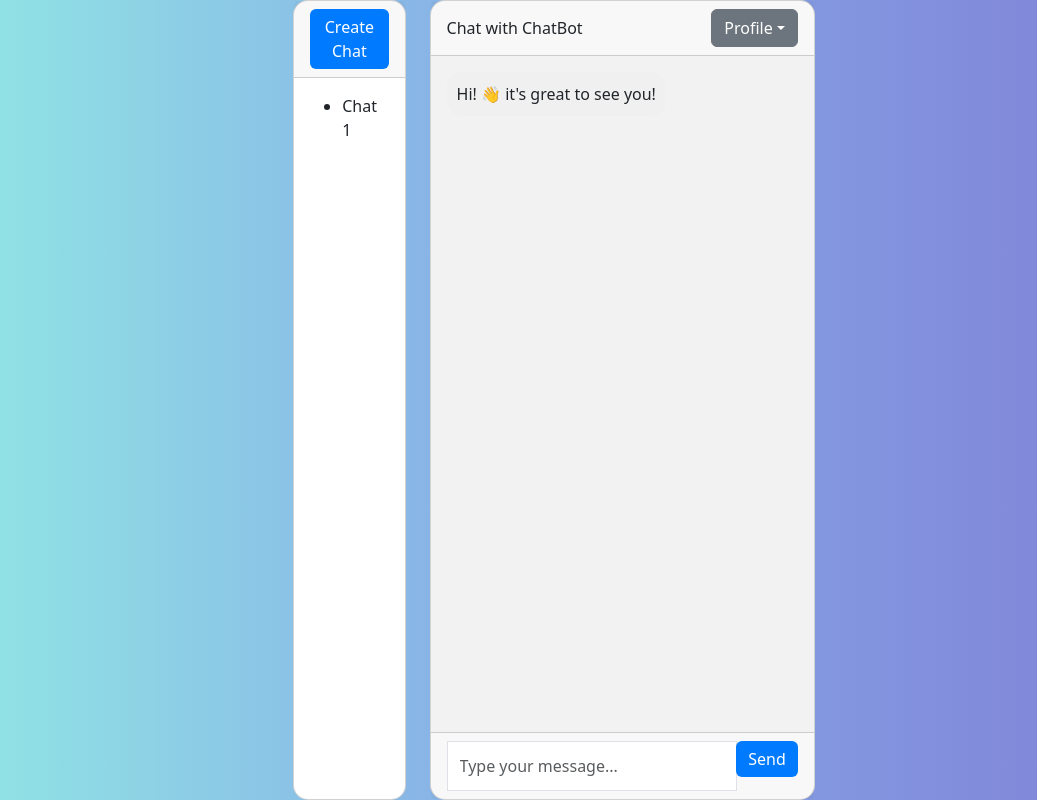
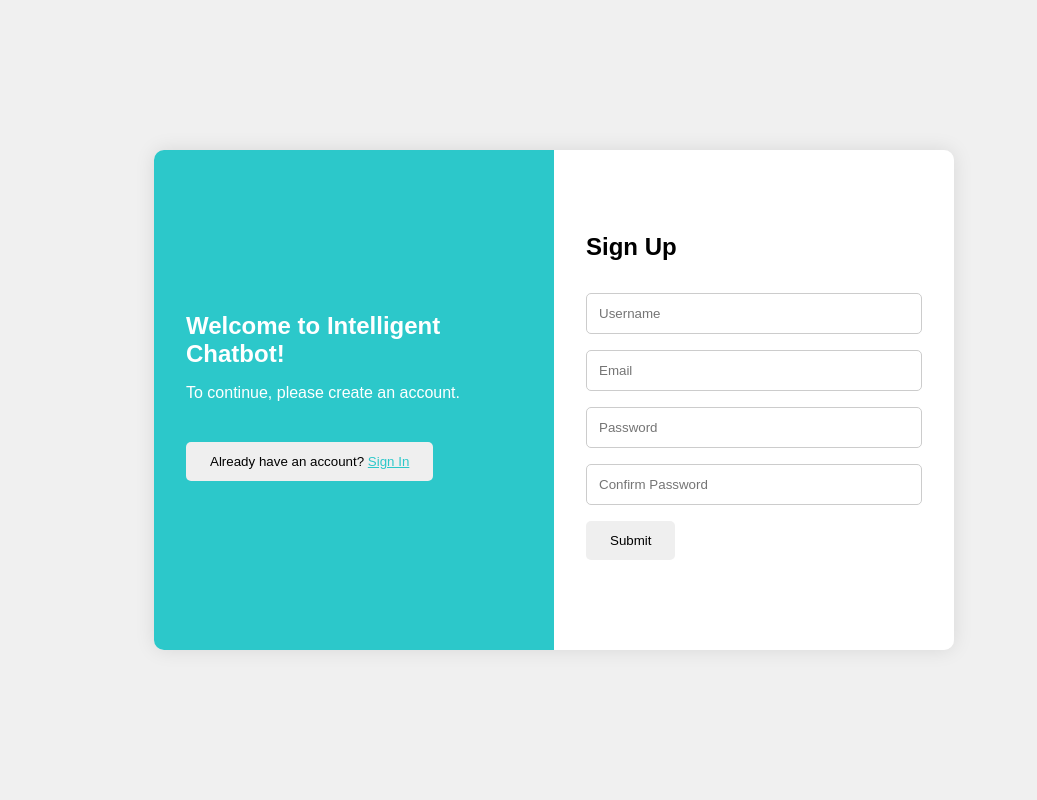
Before and after one commit to SAUGO360-Internship-Project/FrontEnd_Chatbot, a React (Create React App) app in the folder intel-chatbot-frontend/: page /chat in a window 1280 px wide. Shown: the whole page, without its empty margins (86-1123 px from the left). Built offline with nearby package versions, Linux system fonts and the light colour scheme.

Commit message:
connected the sign up/in endpoints and created routes for pages navigation

```diff
--- a/intel-chatbot-frontend/src/App.js
+++ b/intel-chatbot-frontend/src/App.js
@@ -1,76 +1,153 @@
-// import React, { useState } from 'react';
-// import './App.css';
+import React, { useState } from 'react';
+import './App.css';
+import { useNavigate } from 'react-router-dom';
+import { getUserToken, saveUserToken, saveUserName, getUserName } from "./localStorage";
 
-// function App(){
-//   let  [isSignUp, setIsSignUp] = useState(true);
+export var SERVER_URL = 'http://127.0.0.1:5000'
 
-//   const toggleForm = () => {
-//     setIsSignUp(!isSignUp);
-//   };
+export function validateEmail(email) {
+  const emailRegex = /^[^\s@]+@[^\s@]+\.[^\s@]+$/;
+  return emailRegex.test(email);
+}
 
-//   return (
-//     <div className="container">
-//       <div className={`form-container ${isSignUp ? 'sign-up-mode' : 'login-mode'}`}>
-//         <div className="left-panel">
-//           <div className="content">
-//             {isSignUp ? (
-//               <>
-//                 <h2>Welcome to Intelligent Chatbot!</h2>
-//                 <p>To continue, please create an account.</p>
-//                 <button onClick={toggleForm}>
-//                   Already have an account? <span>Sign In</span>
-//                 </button>
-//               </>
-//             ) : (
-//               <>
-//                 <h2>Don't have an account yet?</h2>
-//                 <p>Please sign up to continue.</p>
-//                 <button onClick={toggleForm}>
-//                   <span>Sign Up</span>
-//                 </button>
-//               </>
-//             )}
-//           </div>
-//         </div>
-//         <div className="right-panel">
-//           {isSignUp ? (
-//             <form className="sign-up-form">
-//               <h2>Sign Up</h2>
-//               <input type="text" placeholder="Username" required />
-//               <input type="email" placeholder="Email" required />
-//               <input type="password" placeholder="Password" required />
-//               <button type="submit">Submit</button>
-//             </form>
-//           ) : (
-//             <form className="login-form">
-//               <h2>Sign In</h2>
-//               <input type="text" placeholder="Username" required />
-//               <input type="password" placeholder="Password" required />
-//               <button type="submit">Submit</button>
-//             </form>
-//           )}
-//         </div>
-//       </div>
-//     </div>
-//   );
-// };
+export function validatePassword(password) {
+  const uppercaseRegex = /[A-Z]/;
+  const lowercaseRegex = /[a-z]/;
+  const numberRegex = /\d/;
+  const specialCharRegex = /[!@#$%^&*()_+\-=\[\]{};':"\\|,.<>\/?]+/;
+  return (
+    uppercaseRegex.test(password) &&
+    lowercaseRegex.test(password) &&
+    numberRegex.test(password) &&
+    specialCharRegex.test(password)
+  );
+}
 
-// export default App;
-
-
-import React, { useState } from 'react';
-import { BrowserRouter as Router, Route, Routes } from 'react-router-dom';
-import './App.css';
-import ChatPage from './pages/ChatPage'; // Import the new ChatPage component
+export function formatDate(dateString) {
+  const date = new Date(dateString);
+  const year = date.getFullYear();
+  const month = String(date.getMonth() + 1).padStart(2, '0');
+  const day = String(date.getDate()).padStart(2, '0');
+  return `${year}-${month}-${day}`;
+};
 
 function App() {
-  let [isSignUp, setIsSignUp] = useState(true);
+  const [isSignUp, setIsSignUp] = useState(true);
+  const [userToken, setUserToken] = useState(getUserToken());
+  const [userName, setUserName] = useState(getUserName());
+  const [password, setPassword] = useState("");
+  const [email, setEmail] = useState("");
+  const [confirmPassword, setConfirmPassword] = useState("");
+
+  const navigate = useNavigate();
+
+  function login(username, password) {
+    const trimmedUsername = username.trim();
+    if (!trimmedUsername || !password) {
+      alert("Please enter all required fields");
+      return;
+    }
+
+    fetch(`${SERVER_URL}/user/authentication`, {
+      method: "POST",
+      headers: { "Content-Type": "application/json" },
+      body: JSON.stringify({
+        user_name: trimmedUsername,
+        password: password,
+      }),
+    })
+      .then((response) => {
+        if (!response.ok) {
+          throw new Error("Failed to login. Please check your credentials.");
+        }
+        return response.json();
+      })
+      .then((body) => {
+        saveUserName(trimmedUsername);
+        saveUserToken(body.token);
+        setUserToken(body.token);
+        navigate('/pages/ChatPage');
+      })
+      .catch((error) => {
+        alert(error.message);
+      });
+  }
+
+  function createUser(e) {
+    e.preventDefault();
+    const username = userName.trim();
+    const userEmail = email.trim();
+
+    if (!username || !password || !userEmail || !confirmPassword) {
+      alert("Please enter all required fields");
+      return;
+    }
+
+    if (!validateEmail(userEmail)) {
+      alert("Please enter a valid email address");
+      return;
+    }
+
+    if (password.length < 8) {
+      alert("Password must be at least 8 characters long");
+      return;
+    }
+
+    if (!validatePassword(password)) {
+      alert("Password must contain at least one uppercase letter, one lowercase letter, one number, and one special character.");
+      return;
+    }
+
+    if (password !== confirmPassword) {
+      alert("Confirm pass does not match password");
+      return;
+    }
+
+    fetch(`${SERVER_URL}/user/user`, {
+      method: "POST",
+      headers: { "Content-Type": "application/json" },
+      body: JSON.stringify({
+        user_name: username,
+        email: userEmail,
+        password: password,
+      }),
+    })
+      .then((response) => {
+        if (response.status === 201) {
+          console.log(response);
+        } else if (response.status === 400) {
+          throw new Error("User already exists");
+        } else if (!response.ok) {
+          throw new Error("Failed to register please try again");
+        }
+        return response.json();
+      })
+      .then(() => {
+        setUserName("");
+        setEmail("");
+        setPassword("");
+        setConfirmPassword("");
+        login(username, password);
+        navigate('/pages/ChatPage');
+
+      })
+      .catch((error) => {
+        alert(error.message);
+      });
+  }
+
+  // function logout() {
+  //   setUserToken(null);
+  //   clearUserToken();
+  //   clearUserName();
+  //   clearUserEmail();
+  // }
 
   const toggleForm = () => {
     setIsSignUp(!isSignUp);
   };
 
-  const SignUpLoginForm = () => (
+  return (
     <div className="container">
       <div className={`form-container ${isSignUp ? 'sign-up-mode' : 'login-mode'}`}>
         <div className="left-panel">
@@ -96,18 +173,19 @@ function App() {
         </div>
         <div className="right-panel">
           {isSignUp ? (
-            <form className="sign-up-form">
+            <form className="sign-up-form" onSubmit={createUser}>
               <h2>Sign Up</h2>
-              <input type="text" placeholder="Username" required />
-              <input type="email" placeholder="Email" required />
-              <input type="password" placeholder="Password" required />
+              <input type="text" placeholder="Username" required onChange={(e) => setUserName(e.target.value)} />
+              <input type="email" placeholder="Email" required onChange={(e) => setEmail(e.target.value)} />
+              <input type="password" placeholder="Password" required onChange={(e) => setPassword(e.target.value)} />
+              <input type="password" placeholder="Confirm Password" required onChange={(e) => setConfirmPassword(e.target.value)} />
               <button type="submit">Submit</button>
             </form>
           ) : (
-            <form className="login-form">
+            <form className="login-form" onSubmit={(e) => {e.preventDefault(); login(userName, password)}}>
               <h2>Sign In</h2>
-              <input type="text" placeholder="Username" required />
-              <input type="password" placeholder="Password" required />
+              <input type="text" placeholder="Username" required onChange={(e) => setUserName(e.target.value)} />
+              <input type="password" placeholder="Password" required onChange={(e) => setPassword(e.target.value)} />
               <button type="submit">Submit</button>
             </form>
           )}
@@ -115,15 +193,6 @@ function App() {
       </div>
     </div>
   );
-
-  return (
-    <Router>
-      <Routes>
-        <Route path="/chat" element={<ChatPage />} />
-        <Route path="/" element={<SignUpLoginForm />} />
-      </Routes>
-    </Router>
-  );
 }
 
 export default App;
--- a/intel-chatbot-frontend/src/index.js
+++ b/intel-chatbot-frontend/src/index.js
@@ -1,17 +1,21 @@
 import React from 'react';
 import ReactDOM from 'react-dom/client';
+import { BrowserRouter as Router, Route, Routes } from 'react-router-dom';
 import './index.css';
 import App from './App';
+import ChatPage from './pages/ChatPage';
 import reportWebVitals from './reportWebVitals';
 
 const root = ReactDOM.createRoot(document.getElementById('root'));
 root.render(
   <React.StrictMode>
-    <App />
+    <Router>
+      <Routes>
+        <Route path="/pages/ChatPage" element={<ChatPage />} />
+        <Route path="*" element={<App />} />
+      </Routes>
+    </Router>
   </React.StrictMode>
 );
 
-// If you want to start measuring performance in your app, pass a function
-// to log results (for example: reportWebVitals(console.log))
-// or send to an analytics endpoint. Learn more: https://bit.ly/CRA-vitals
 reportWebVitals();
--- /dev/null
+++ b/intel-chatbot-frontend/src/localStorage.js
@@ -0,0 +1,37 @@
+export function saveUserToken(userToken) {
+    localStorage.setItem("TOKEN", userToken);
+}
+
+export function getUserToken() {
+    return localStorage.getItem("TOKEN");
+}
+
+export function clearUserToken() {
+    return localStorage.removeItem("TOKEN");
+}
+
+//to save user name
+export function getUserName() {
+    return localStorage.getItem("UserName");
+}
+
+export function saveUserName(username) {
+    localStorage.setItem("UserName", username);
+}
+
+export function clearUserName() {
+    return localStorage.removeItem("UserName");
+}
+
+//to save user email
+export function getUserEmail() {
+    return localStorage.getItem("UserEmail");
+}
+
+export function saveUserEmail(userEmail) {
+    localStorage.setItem("UserEmail", userEmail);
+}
+
+export function clearUserEmail() {
+    return localStorage.removeItem("UserEmail");
+}
--- a/intel-chatbot-frontend/src/pages/ChatPage.css
+++ b/intel-chatbot-frontend/src/pages/ChatPage.css
@@ -1,4 +1,4 @@
-body, html {
+/* body, html {
     height: 100% !important;
     margin: 0 !important;
     background: #7F7FD5 !important;
@@ -62,3 +62,4 @@ body, html {
     background-color: #0056b3;
     border: none;
   }
+   */
--- a/intel-chatbot-frontend/src/pages/ChatPage.js
+++ b/intel-chatbot-frontend/src/pages/ChatPage.js
@@ -1,92 +1,104 @@
-import React, { useState } from 'react';
-import 'bootstrap/dist/css/bootstrap.min.css';
-import './ChatPage.css';
+import React from 'react';
+// import 'bootstrap/dist/css/bootstrap.min.css';
+// import './ChatPage.css';
+
+// function ChatPage() {
+//   const [messages, setMessages] = useState([{ text: "Hi! 👋 it's great to see you!", sender: "bot" }]);
+//   const [input, setInput] = useState("");
+
+//   const handleSubmit = (e) => {
+//     e.preventDefault();
+//     if (input.trim()) {
+//       setMessages([...messages, { text: input, sender: "user" }]);
+//       setInput("");
+//       // Simulate bot response
+//       setTimeout(() => {
+//         setMessages((prevMessages) => [
+//           ...prevMessages,
+//           { text: "Hello, how can I help you today? 😊", sender: "bot" }
+//         ]);
+//       }, 1000);
+//     }
+//   };
+
+//   return (
+//     <div className="container-fluid h-100">
+//       <div className="row h-100">
+//         <div className="col-md-3 col-xl-3 chat-list">
+//           <div className="card">
+//             <div className="card-header">
+//               <button className="btn btn-primary btn-block">Create Chat</button>
+//             </div>
+//             <div className="card-body contacts_body">
+//               <ul className="contacts">
+//                 <li className="active">
+//                   <div className="d-flex bd-highlight">
+//                     <div className="user_info">
+//                       <span>Chat 1</span>
+//                     </div>
+//                   </div>
+//                 </li>
+//                 {/* Add more chat items as needed */}
+//               </ul>
+//             </div>
+//           </div>
+//         </div>
+//         <div className="col-md-9 col-xl-9 chat">
+//           <div className="card">
+//             <div className="card-header msg_head d-flex justify-content-between align-items-center">
+//               <div>
+//                 <span>Chat with ChatBot</span>
+//               </div>
+//               <div className="dropdown">
+//                 <button className="btn btn-secondary dropdown-toggle" type="button" id="dropdownMenuButton" data-toggle="dropdown" aria-haspopup="true" aria-expanded="false">
+//                   Profile
+//                 </button>
+//                 <div className="dropdown-menu dropdown-menu-right" aria-labelledby="dropdownMenuButton">
+//                   <a className="dropdown-item" href="#">Username: user123</a>
+//                   <a className="dropdown-item" href="#">Email: user@example.com</a>
+//                 </div>
+//               </div>
+//             </div>
+//             <div className="card-body msg_card_body">
+//               {messages.map((msg, index) => (
+//                 <div key={index} className={`d-flex ${msg.sender === "user" ? "justify-content-end" : "justify-content-start"} mb-4`}>
+//                   <div className={`msg_cotainer${msg.sender === "user" ? "_send" : ""}`}>
+//                     {msg.text}
+//                   </div>
+//                 </div>
+//               ))}
+//             </div>
+//             <div className="card-footer">
+//               <form className="input-group" onSubmit={handleSubmit}>
+//                 <input
+//                   type="text"
+//                   className="form-control type_msg"
+//                   placeholder="Type your message..."
+//                   value={input}
+//                   onChange={(e) => setInput(e.target.value)}
+//                   required
+//                 />
+//                 <div className="input-group-append">
+//                   <button type="submit" className="btn btn-primary">Send</button>
+//                 </div>
+//               </form>
+//             </div>
+//           </div>
+//         </div>
+//       </div>
+//     </div>
+//   );
+// }
+
+// export default ChatPage;
+
 
 function ChatPage() {
-  const [messages, setMessages] = useState([{ text: "Hi! 👋 it's great to see you!", sender: "bot" }]);
-  const [input, setInput] = useState("");
+  return (
+    <div>
+      <p>chat page will be implemented here</p>
+    </div>
 
-  const handleSubmit = (e) => {
-    e.preventDefault();
-    if (input.trim()) {
-      setMessages([...messages, { text: input, sender: "user" }]);
-      setInput("");
-      // Simulate bot response
-      setTimeout(() => {
-        setMessages((prevMessages) => [
-          ...prevMessages,
-          { text: "Hello, how can I help you today? 😊", sender: "bot" }
-        ]);
-      }, 1000);
-    }
-  };
-
-  return (
-    <div className="container-fluid h-100">
-      <div className="row h-100">
-        <div className="col-md-3 col-xl-3 chat-list">
-          <div className="card">
-            <div className="card-header">
-              <button className="btn btn-primary btn-block">Create Chat</button>
-            </div>
-            <div className="card-body contacts_body">
-              <ul className="contacts">
-                <li className="active">
-                  <div className="d-flex bd-highlight">
-                    <div className="user_info">
-                      <span>Chat 1</span>
-                    </div>
-                  </div>
-                </li>
-                {/* Add more chat items as needed */}
-              </ul>
-            </div>
-          </div>
-        </div>
-        <div className="col-md-9 col-xl-9 chat">
-          <div className="card">
-            <div className="card-header msg_head d-flex justify-content-between align-items-center">
-              <div>
-                <span>Chat with ChatBot</span>
-              </div>
-              <div className="dropdown">
-                <button className="btn btn-secondary dropdown-toggle" type="button" id="dropdownMenuButton" data-toggle="dropdown" aria-haspopup="true" aria-expanded="false">
-                  Profile
-                </button>
-                <div className="dropdown-menu dropdown-menu-right" aria-labelledby="dropdownMenuButton">
-                  <a className="dropdown-item" href="#">Username: user123</a>
-                  <a className="dropdown-item" href="#">Email: user@example.com</a>
-                </div>
-              </div>
-            </div>
-            <div className="card-body msg_card_body">
-              {messages.map((msg, index) => (
-                <div key={index} className={`d-flex ${msg.sender === "user" ? "justify-content-end" : "justify-content-start"} mb-4`}>
-                  <div className={`msg_cotainer${msg.sender === "user" ? "_send" : ""}`}>
-                    {msg.text}
-                  </div>
-                </div>
-              ))}
-            </div>
-            <div className="card-footer">
-              <form className="input-group" onSubmit={handleSubmit}>
-                <input
-                  type="text"
-                  className="form-control type_msg"
-                  placeholder="Type your message..."
-                  value={input}
-                  onChange={(e) => setInput(e.target.value)}
-                  required
-                />
-                <div className="input-group-append">
-                  <button type="submit" className="btn btn-primary">Send</button>
-                </div>
-              </form>
-            </div>
-          </div>
-        </div>
-      </div>
-    </div>
   );
 }
 
```
